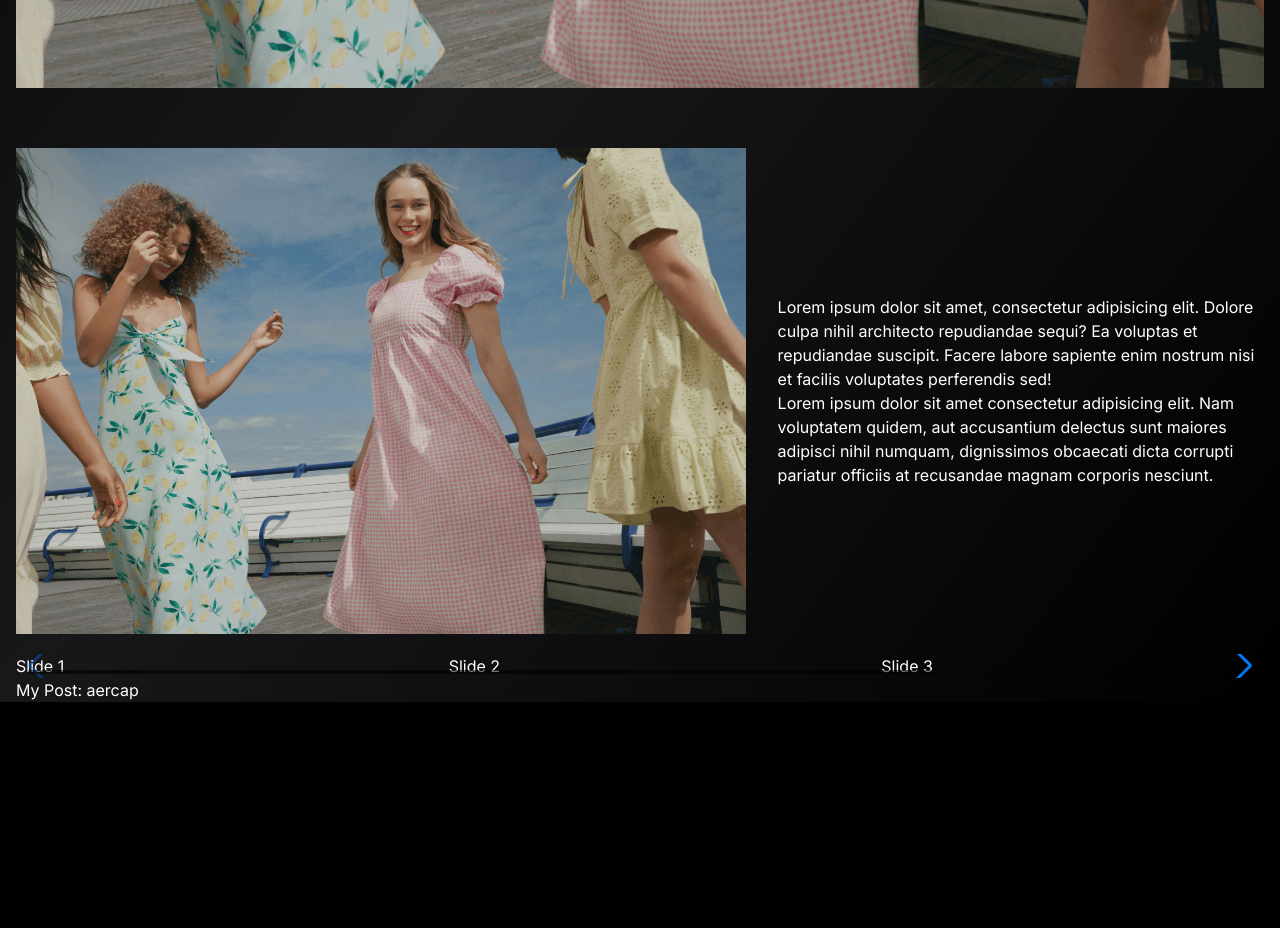
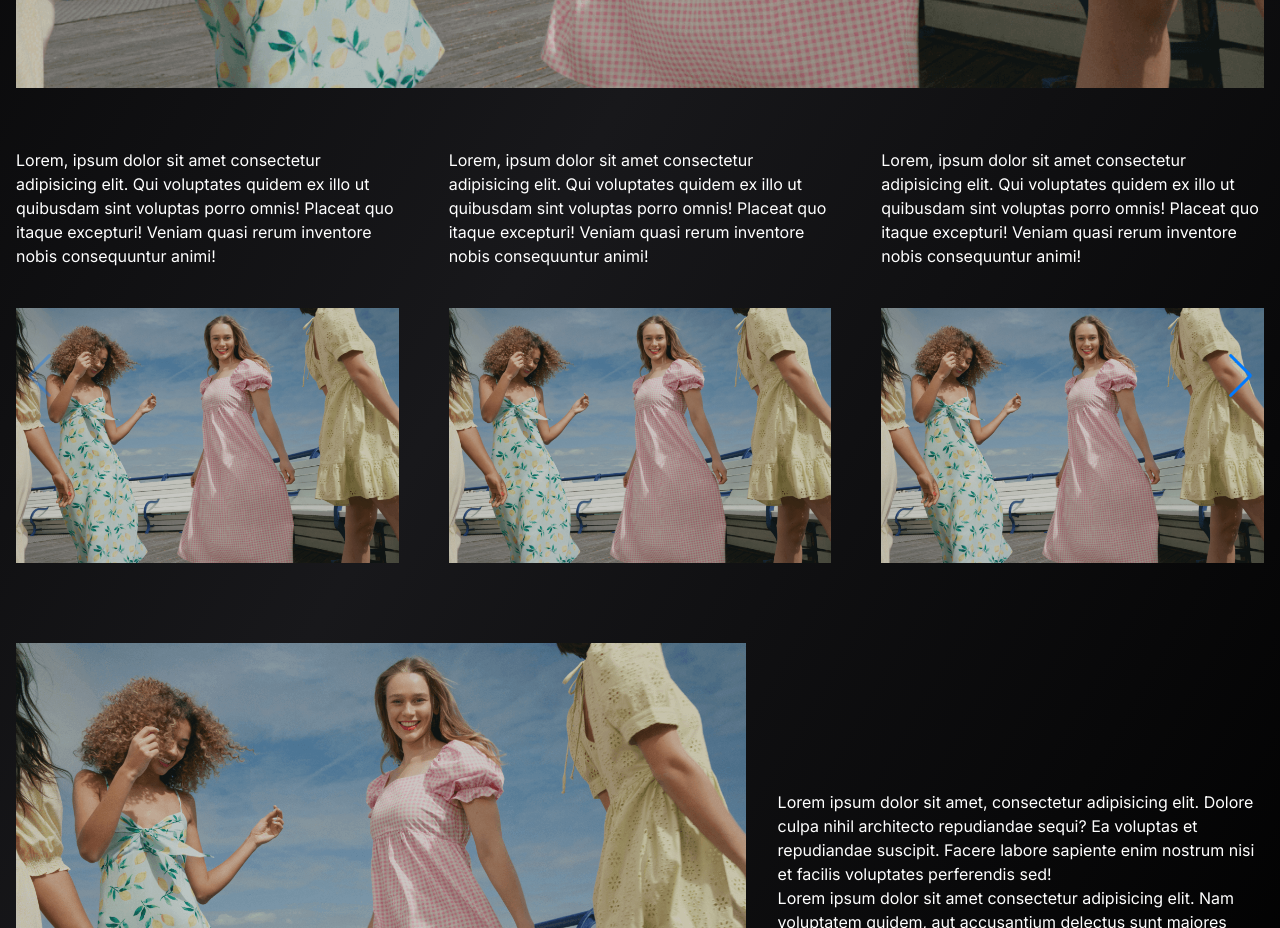
Before and after one commit to Criiis/tanz-portfolio, a Next.js app: page /projects/aercap in a window 1280 px wide. Shown: the part 1840-2768 px from the top of the page. Before the commit the page ends 2542 px from the top, so only its background shows below. Built offline with nearby package versions, Linux system fonts and the light colour scheme; what tailwindcss-debug-screens would draw is missing.

Commit message:
update PDP

```diff
--- a/app/components/nav.tsx
+++ b/app/components/nav.tsx
@@ -3,11 +3,9 @@ import { navigation } from "@/public/variables";
 import { ArrowLeft } from "lucide-react";
 import Link from "next/link";
 import { usePathname } from "next/navigation";
-import React, { useEffect, useMemo, useRef, useState } from "react";
+import React, { useMemo } from "react";
 
 export const Navigation: React.FC = () => {
-  const ref = useRef<HTMLElement>(null);
-  const [isIntersecting, setIntersecting] = useState(true);
   const pathname = usePathname();
   const nav = useMemo(() => navigation.filter((item) => item.href !== pathname), [pathname]);
   const backNav = useMemo(() => {
@@ -17,20 +15,10 @@ export const Navigation: React.FC = () => {
     return "/";
   }, [pathname]);
 
-  useEffect(() => {
-    if (!ref.current) return;
-    const observer = new IntersectionObserver(([entry]) => setIntersecting(entry.isIntersecting));
-
-    observer.observe(ref.current);
-    return () => observer.disconnect();
-  }, []);
-
   return (
-    <header ref={ref}>
+    <header>
       <div
-        className={`fixed inset-x-0 top-0 z-50 backdrop-blur  duration-200 border-b  ${
-          isIntersecting ? "bg-zinc-900/0 border-transparent" : "bg-zinc-900/500  border-zinc-800 "
-        }`}
+        className={`fixed inset-x-0 top-0 z-50 backdrop-blur opacity-0 duration-200 border-transparent animate-fade-in-super-fast`}
       >
         <div className="container flex flex-row-reverse items-center justify-between p-6 mx-auto">
           <div className="flex justify-between gap-4">
--- a/app/components/projects-components/carousel.tsx
+++ b/app/components/projects-components/carousel.tsx
@@ -8,21 +8,69 @@ import "swiper/css/scrollbar";
 
 export default () => {
   return (
+    <div className="py-5">
       <Swiper
         // install Swiper modules
-      className="py-5"
         modules={[Navigation, Pagination, Scrollbar, A11y]}
         spaceBetween={50}
-      slidesPerView={3}
+        // on mobile
+        breakpoints={{
+          // when window width is >= 640px
+          640: {
+            slidesPerView: 1,
+          },
+          // when window width is >= 768px
+          768: {
+            slidesPerView: 2,
+          },
+          // when window width is >= 1200px
+          1200: {
+            slidesPerView: 3,
+          },
+        }}
         navigation
-      scrollbar={{ draggable: true }}
-      onSwiper={(swiper) => console.log(swiper)}
-      onSlideChange={() => console.log("slide change")}
       >
-      <SwiperSlide>Slide 1</SwiperSlide>
-      <SwiperSlide>Slide 2</SwiperSlide>
-      <SwiperSlide>Slide 3</SwiperSlide>
-      <SwiperSlide>Slide 4</SwiperSlide>
+        <SwiperSlide>
+          <div>
+            <p>
+              Lorem, ipsum dolor sit amet consectetur adipisicing elit. Qui voluptates quidem ex
+              illo ut quibusdam sint voluptas porro omnis! Placeat quo itaque excepturi! Veniam
+              quasi rerum inventore nobis consequuntur animi!
+            </p>
+            <img src="/projects/new-look.png" className="w-full py-10" />
+          </div>
+        </SwiperSlide>
+        <SwiperSlide>
+          <div>
+            <p>
+              Lorem, ipsum dolor sit amet consectetur adipisicing elit. Qui voluptates quidem ex
+              illo ut quibusdam sint voluptas porro omnis! Placeat quo itaque excepturi! Veniam
+              quasi rerum inventore nobis consequuntur animi!
+            </p>
+            <img src="/projects/new-look.png" className="w-full py-10" />
+          </div>
+        </SwiperSlide>
+        <SwiperSlide>
+          <div>
+            <p>
+              Lorem, ipsum dolor sit amet consectetur adipisicing elit. Qui voluptates quidem ex
+              illo ut quibusdam sint voluptas porro omnis! Placeat quo itaque excepturi! Veniam
+              quasi rerum inventore nobis consequuntur animi!
+            </p>
+            <img src="/projects/new-look.png" className="w-full py-10" />
+          </div>
+        </SwiperSlide>
+        <SwiperSlide>
+          <div>
+            <p>
+              Lorem, ipsum dolor sit amet consectetur adipisicing elit. Qui voluptates quidem ex
+              illo ut quibusdam sint voluptas porro omnis! Placeat quo itaque excepturi! Veniam
+              quasi rerum inventore nobis consequuntur animi!
+            </p>
+            <img src="/projects/new-look.png" className="w-full py-10" />
+          </div>
+        </SwiperSlide>
       </Swiper>
+    </div>
   );
 };
--- a/app/components/projects-components/hero.tsx
+++ b/app/components/projects-components/hero.tsx
@@ -1,7 +1,7 @@
 const Hero = () => {
   return (
     <div
-      className="w-full bg-cover bg-top h-screen flex justify-center items-center flex-col"
+      className="w-full bg-cover bg-top h-screen flex justify-center items-center flex-col bg-fixed"
       style={{ backgroundImage: "url(/projects/new-look.png)" }}
     >
       <h1 className="text-3xl text-center text-edge-outline md:text-7xl">Lorem Impson</h1>
--- a/app/projects/[id]/page.tsx
+++ b/app/projects/[id]/page.tsx
@@ -23,15 +23,15 @@ export default function Page({ params }: { params: { id: string } }) {
 
   return (
     <>
+      {showNavigation && <Navigation />}
       <Hero />
       <div className="bg-gradient-to-tl from-zinc-900/0 via-zinc-900 to-zinc-900/0">
-        {showNavigation && <Navigation />}
         <div className="container min-h-screen pt-6 mx-auto px-4 animate-fade-in-fast">
           <div className="container mx-auto">
             <ColContent content1={content1} content2={content1} />
             <img src="/projects/new-look.png" className="w-full py-10" />
+            <Carousel />
             <ColContent content1={content1} url="/projects/new-look.png" direction="reverse" />
-            <Carousel />
             My Post: {params.id}
           </div>
         </div>
```
Lines whose indentation alone changed are shown as unchanged.
